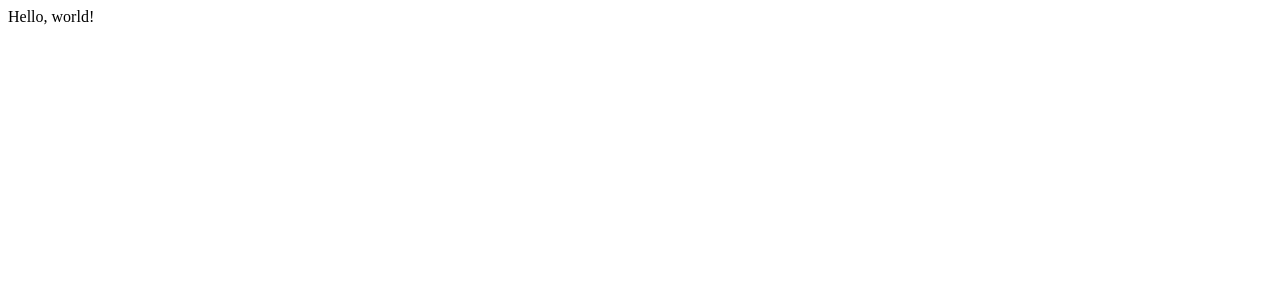
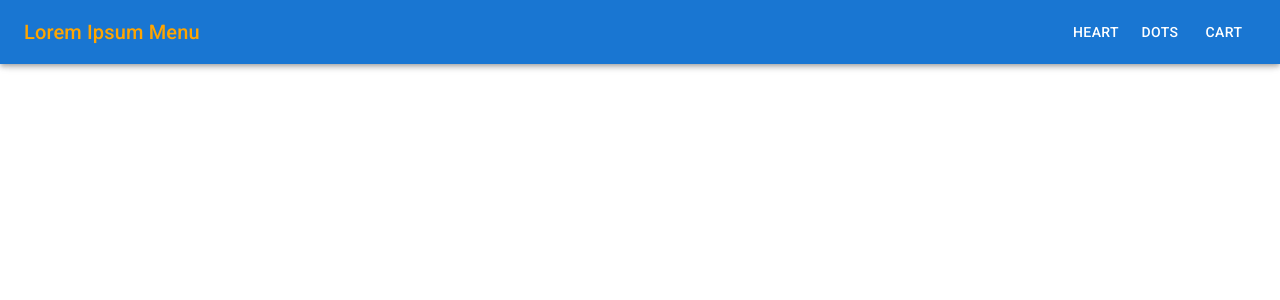
Before and after one commit to nikoladjekic/nikola-jaggaer-assessment, a React app: page / in a window 1280 px wide. Shown: the top 300 px of the page. Built offline with nearby package versions, Linux system fonts and the light colour scheme.

Commit message:
create basic header component

```diff
--- /dev/null
+++ b/components/header/header.js
@@ -0,0 +1,37 @@
+import React from "react";
+import AppBar from "@mui/material/AppBar";
+import Toolbar from "@mui/material/Toolbar";
+import Typography from "@mui/material/Typography";
+import Box from "@mui/material/Box";
+import Button from "@mui/material/Button";
+
+const navItems = ["Heart", "Dots", "Cart"];
+
+const Header = () => {
+	return (
+		<AppBar component="nav">
+			<Toolbar>
+				<Typography
+					variant="h6"
+					component="div"
+					sx={{
+						flexGrow: 1,
+						display: { xs: "none", sm: "block" },
+						color: "orange",
+					}}
+				>
+					Lorem Ipsum Menu
+				</Typography>
+				<Box sx={{ display: { xs: "none", sm: "block" } }}>
+					{navItems.map((item) => (
+						<Button key={item} sx={{ color: "#fff" }}>
+							{item}
+						</Button>
+					))}
+				</Box>
+			</Toolbar>
+		</AppBar>
+	);
+};
+
+export default Header;
--- a/src/App.js
+++ b/src/App.js
@@ -1,7 +1,13 @@
 import React from "react";
+import Header from "../components/header/header";
 
 const App = () => {
-  return <div>Hello, world!</div>;
+	return (
+		<>
+			<Header />
+			<div>Hello, world!</div>
+		</>
+	);
 };
 
 export default App;
```
